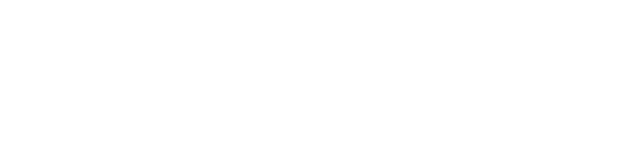
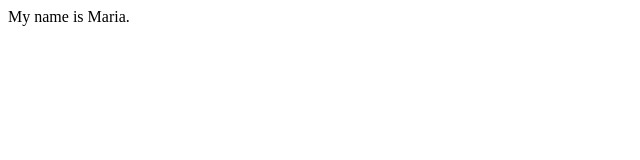
Before and after one commit to mariafd9/unclass-test, a plain HTML site: page index.html in a window 1280 px wide. Shown: the whole page, without its empty margins (0-640 px from the left). Drawn offline with Linux system fonts and the light colour scheme.

Commit message:
Added a line about myself

```diff
--- a/index.html
+++ b/index.html
@@ -4,5 +4,7 @@
 </head>
 <body>
 
+<p>My name is Maria.</p>
+
 </body>
 </html>
```
